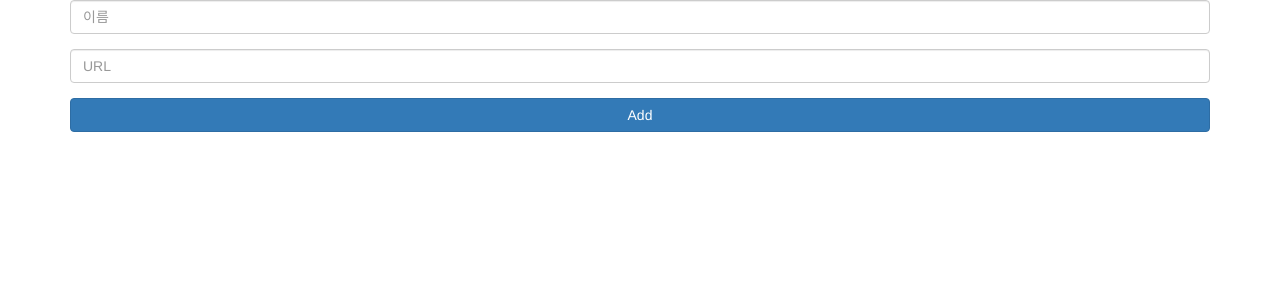
After one commit to nosiar/gourmet-map, a Flask app: page /add in a window 1280 px wide. The commit adds this page. Shown: the top 300 px of the page. Run offline with Flask 2, Linux system fonts and the light colour scheme; some libraries are stand-ins or nearby versions.

Commit message:
Implement adding blog

```diff
--- /dev/null
+++ b/app/forms.py
@@ -0,0 +1,8 @@
+from flask_wtf import FlaskForm
+from wtforms import StringField
+from wtforms.validators import InputRequired
+
+
+class BlogAddForm(FlaskForm):
+    name = StringField('Name', validators=[InputRequired()])
+    url = StringField('URL', validators=[InputRequired()])
--- /dev/null
+++ b/app/templates/add.html
@@ -0,0 +1,16 @@
+{% extends "base.html" %}
+
+{% block content %}
+<form action="{{ url_for('add') }}" method="POST">
+  {{ form.hidden_tag() }}
+  <div class="form-group">
+    {{ form.name.label(class_="sr-only") }}
+    {{ form.name(class_="form-control", placeholder="이름") }}
+  </div>
+  <div class="form-group">
+    {{ form.url.label(class_="sr-only") }}
+    {{ form.url(class_="form-control", placeholder="URL") }}
+  </div>
+  <button type="submit" class="btn btn-primary btn-block">Add</button>
+</form>
+{% endblock %}
--- a/app/templates/index.html
+++ b/app/templates/index.html
@@ -83,4 +83,9 @@
 </div>
 <div id="result">
 </div>
+<div>
+  {% for blog in blogs %}
+  <div><a href="{{ blog.url }}">{{ blog.name }}</a></div>
+  {% endfor %}
+</div>
 {% endblock %}
--- a/app/views.py
+++ b/app/views.py
@@ -1,11 +1,25 @@
-from flask import render_template, request
-from . import app
+from flask import render_template, request, redirect, url_for
+from . import app, db
+from .models import Blog
+from .forms import BlogAddForm
 import requests
 
 
 @app.route('/')
 def index():
-    return render_template('index.html')
+    blogs = Blog.query.all()
+    return render_template('index.html', blogs=blogs)
+
+
+@app.route('/add', methods=['GET', 'POST'])
+def add():
+    form = BlogAddForm()
+    if form.validate_on_submit():
+        b = Blog(form.name.data, form.url.data)
+        db.session.add(b)
+        db.session.commit()
+        return redirect(url_for('add'))
+    return render_template('add.html', form=form)
 
 
 @app.route('/search')
```
